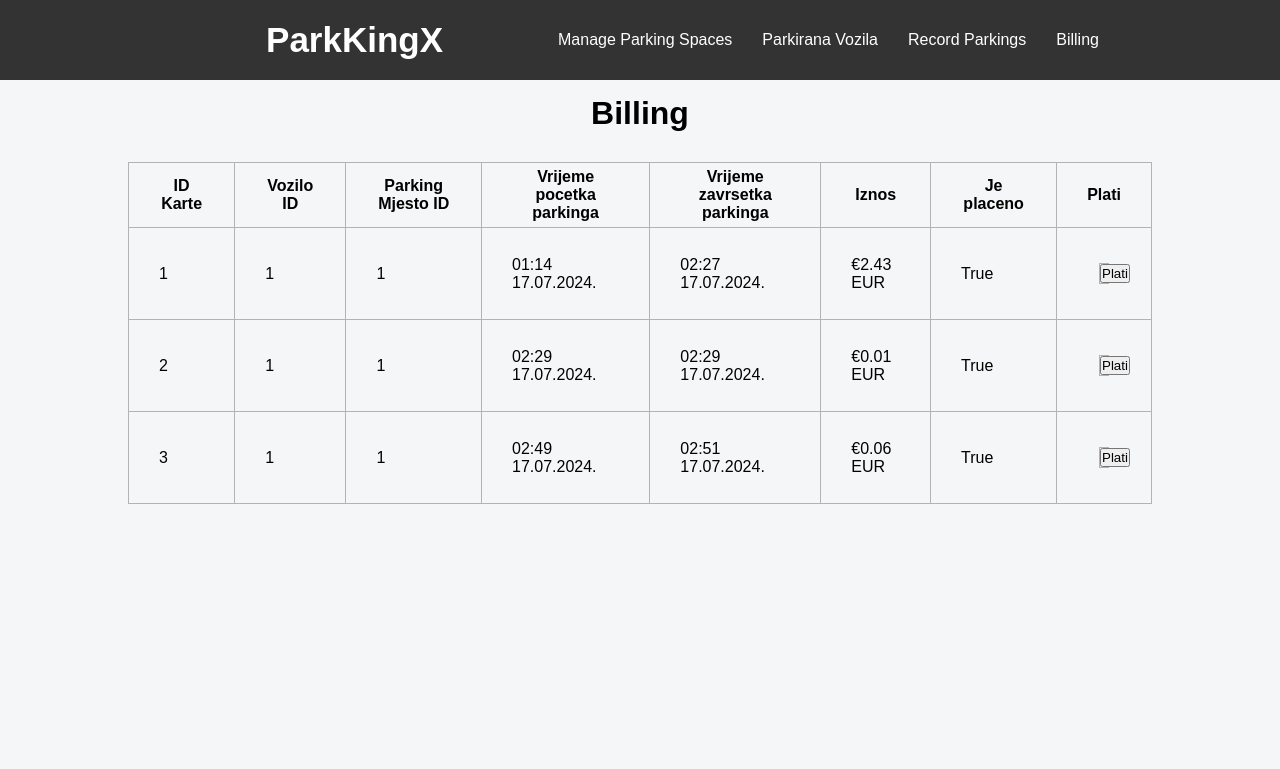
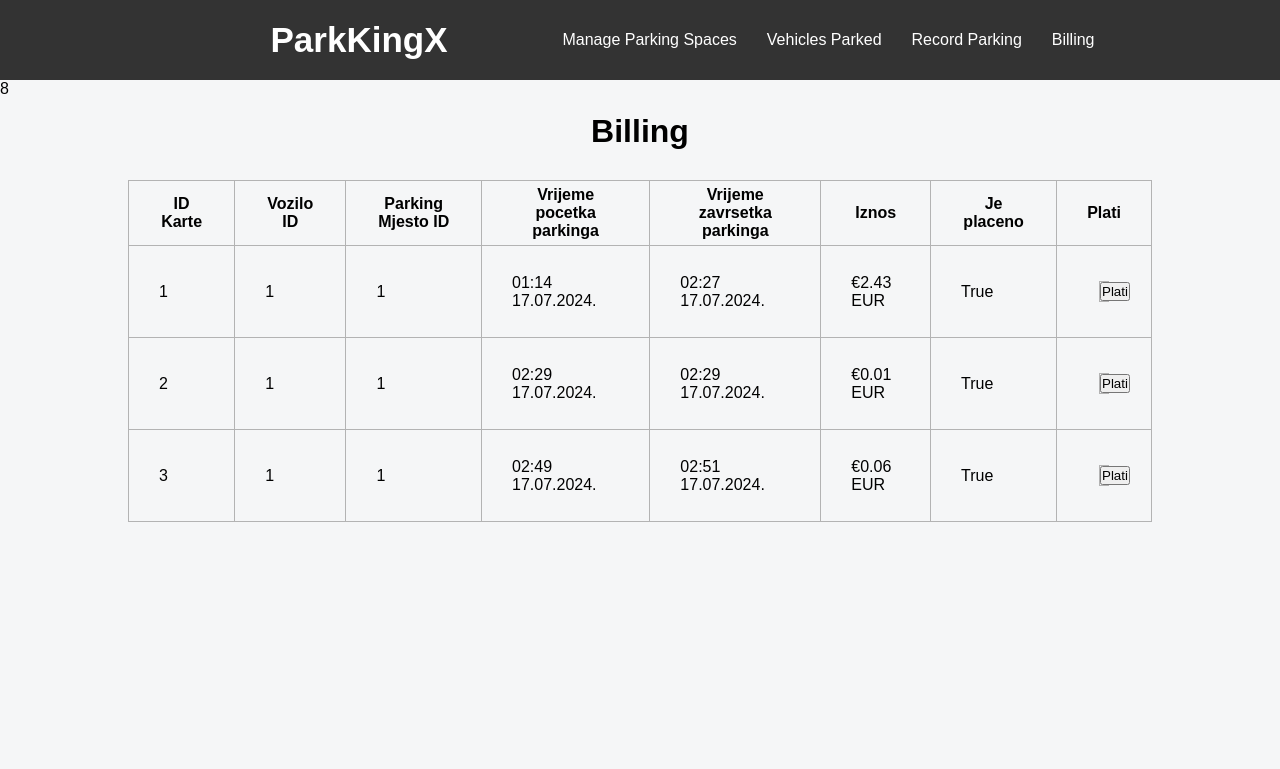
Before and after one commit to thecodereule/ParKing, a Flask app: page /karte in a window 1280 px wide. Shown: the top 769 px of the page. Run offline with Flask 3, Linux system fonts and the light colour scheme.

Commit message:
modified:   app.py 	modified:   instance/database.db 	modified:   templates/billing.html 	modified:   templates/layout.html

```diff
--- a/app.py
+++ b/app.py
@@ -41,16 +41,8 @@ class Karta(db.Model):
     vozilo_id = db.Column(db.Integer, db.ForeignKey('vozilo.id'), nullable=False)
     parkingMjesto_id = db.Column(db.Integer, db.ForeignKey('ParkingMjesto.id'), nullable=False)
     parkingMjesto = db.relationship('ParkingMjesto', backref=db.backref('karte', lazy=True))
-    Iznos = db.Column(db.Float, nullable=False)
+    iznos = db.Column(db.Float, nullable=False)
     jePlaceno = db.Column(db.Boolean, nullable=False)
-
-
-class Uplata (db.Model):
-    __tablename__ = 'Uplata'
-    id = db.Column(db.Integer, primary_key=True)
-    vrijemeUplate = db.Column(db.DateTime, nullable=False)
-    iznos = db.Column(db.Float, nullable=False)
-    karta_id = db.Column(db.Integer, db.ForeignKey('Karta.id'), nullable=False)
 
 
 @app.route('/')
@@ -138,7 +130,7 @@ def odjavi_vozilo(vozilo_id):
         parkingMjesto_id=vozilo.parkingMjesto_id,
         vrijemeDolaska = vrijeme_dolaska,
         vrijemeOdlaska = vrijeme_odlaska,
-        Iznos = iznos,
+        iznos = iznos,
         jePlaceno = False
     )
 
--- a/templates/billing.html
+++ b/templates/billing.html
@@ -20,7 +20,7 @@
         <td>{{ karta.parkingMjesto_id }}</td>
         <td>{{ karta.vrijemeDolaska.strftime('%H:%M %d.%m.%Y.') }}</td>
         <td>{{ karta.vrijemeOdlaska.strftime('%H:%M %d.%m.%Y.') }}</td>
-        <td>€{{ karta.Iznos | round(2) }} EUR</td>
+        <td>€{{ karta.iznos | round(2) }} EUR</td>
         <td>{{ karta.jePlaceno }}</td>
         <td>
             <form action="{{ url_for('plati_kartu', karta_id=karta.id) }}" method="POST">
--- a/templates/layout.html
+++ b/templates/layout.html
@@ -9,14 +9,14 @@
         <label class="logo"><a href="/">ParkKingX</a></label>
         <ul>
             <li><a href="{{ url_for('add_parking_mjesto_get') }}">Manage Parking Spaces</a></li>
-            <li><a href="{{ url_for('cars_get') }}">Parkirana Vozila</a></li>
-            <li><a href="{{ url_for('record_parking_get') }}">Record Parkings</a></li>
+            <li><a href="{{ url_for('cars_get') }}">Vehicles Parked</a></li>
+            <li><a href="{{ url_for('record_parking_get') }}">Record Parking</a></li>
             <li><a href="{{ url_for('karte_get') }}">Billing</a></li>
         </ul>
     </nav>
 
     <!-- Flash messages block -->
-    {% with messages = get_flashed_messages() %}
+    {% with messages = get_flashed_messages() %}8
       {% if messages %}
         <ul class="flash-messages">
           {% for message in messages %}
```
Also changed, not shown: instance/database.db.
